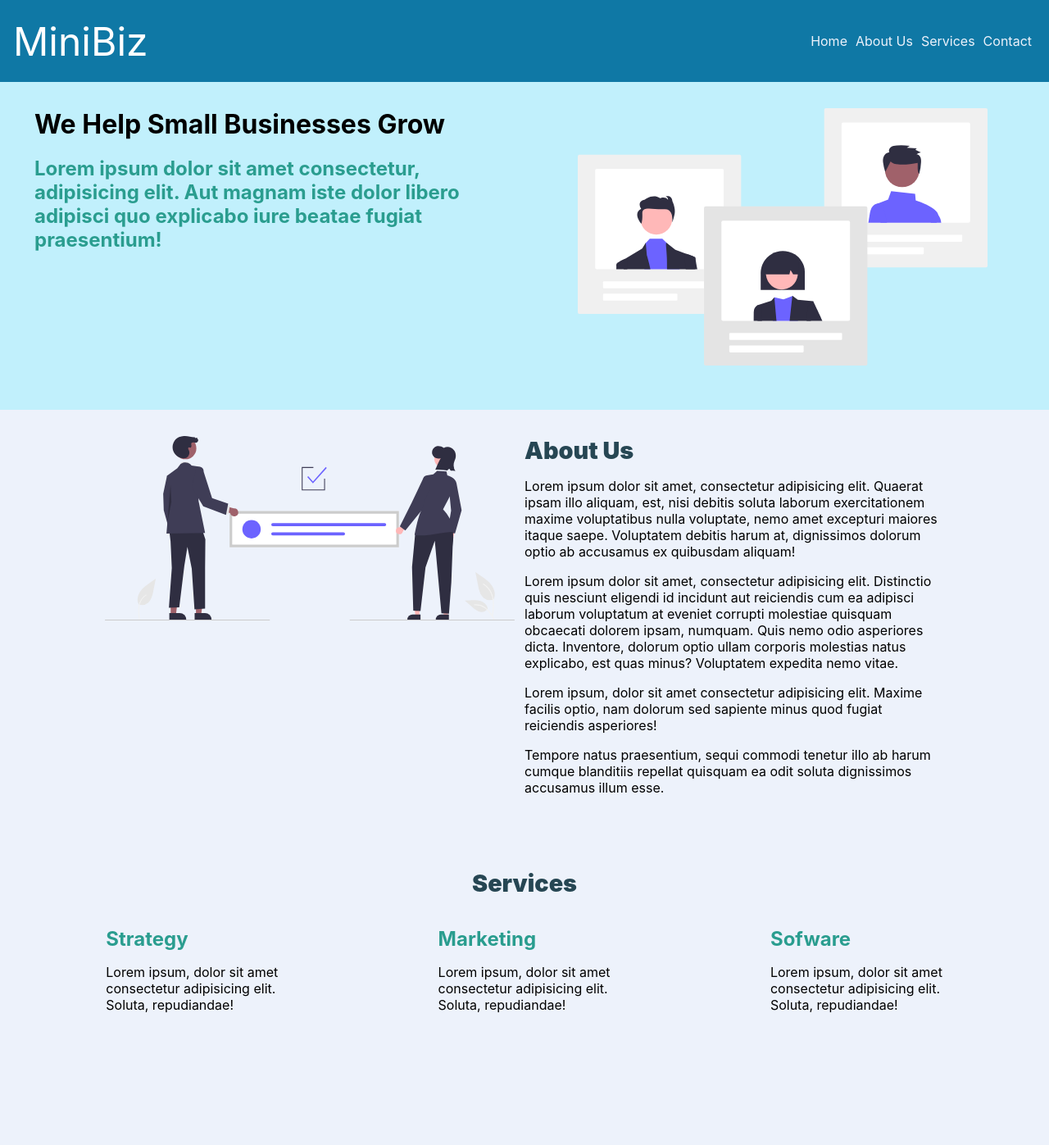
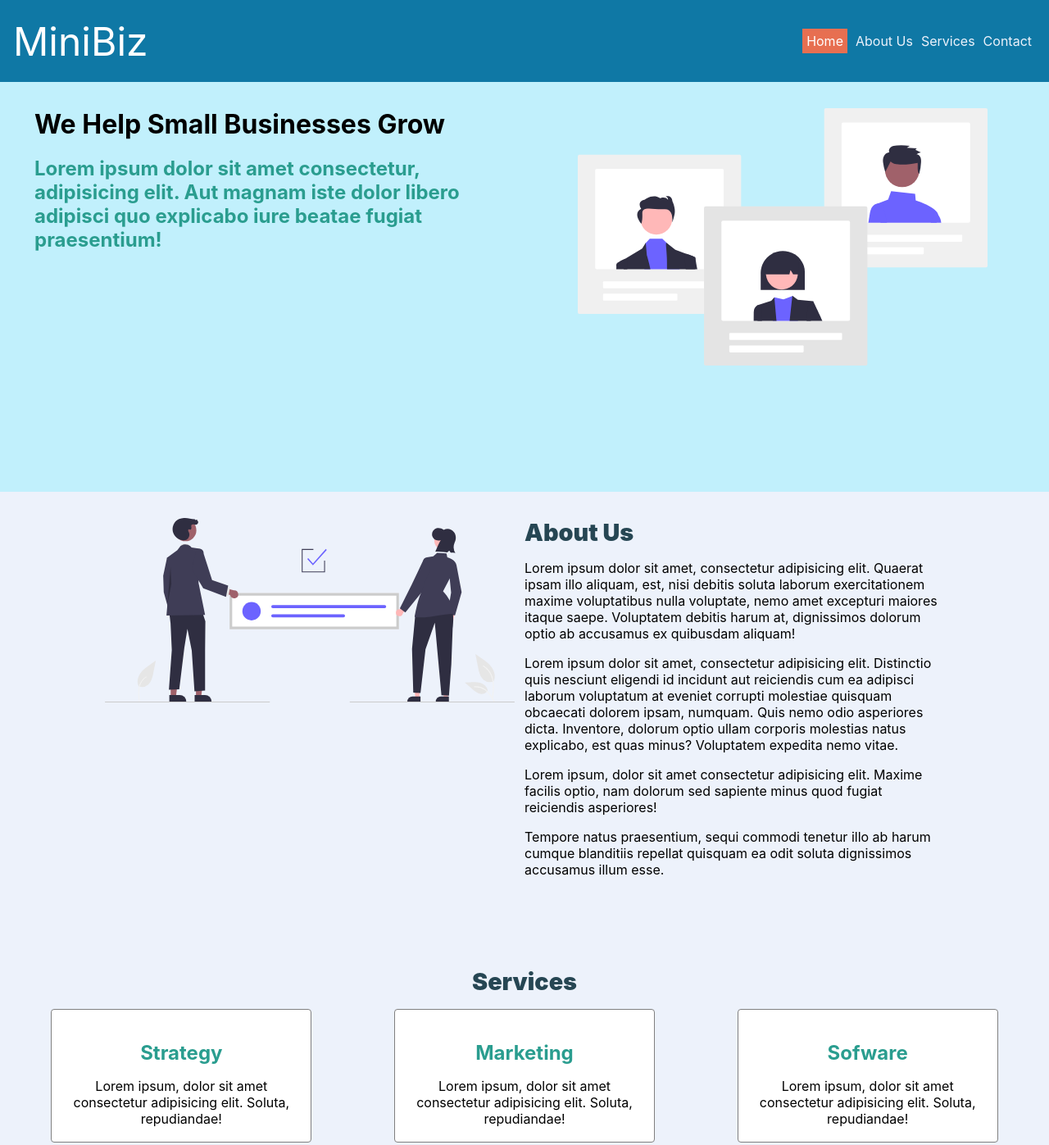
Before and after one commit to iamkarsoft/udacity-landing-page, a plain HTML site: page index.html in a window 1280 px wide. Shown: the top 1397 px of the page at 82% size. Drawn offline with Linux system fonts and the light colour scheme.

Commit message:
switching to grid

```diff
--- a/css/styles.css
+++ b/css/styles.css
@@ -98,7 +98,7 @@ main {
 
 
 .seperator{
-    margin: 10rem 0;
+    margin: 5rem 0;
 }
 
 /*
@@ -145,7 +145,7 @@ nav a{
 	background:  var(--light-blue);
 	width: 100%;
 	padding: 0 10px;
-	height: 50vh;
+	height: 500px;
 
 }
 
@@ -176,7 +176,7 @@ nav a{
 	display: flex;
 	padding: 2rem 0;
 	margin: auto 10%;
-    height: 50vh;
+    height: 500px;
 }
 
 #about section{
@@ -198,9 +198,23 @@ nav a{
 }
 
 #services .content {
-    display: flex;
-    justify-content: center;
+    display: grid;
+    grid-template-columns: repeat(3, 1fr);
+    grid-gap: 40px;
+    /*justify-content: center;*/
     padding: 0 2rem;
+}
+
+#services .content section{
+    border: 1px solid gray;
+    border-radius: 4px;
+    padding: 18px 8px;
+    text-align: center;
+    background:  #fff;
+}
+
+#services .content h2{
+    text-align: center;
 }
 
 #services h2.lead{
@@ -209,7 +223,7 @@ nav a{
 }
 
 #services .content section{
-    width: 35%;
+    /*width: 35%;*/
     margin: 0 8%;
 }
 
@@ -218,11 +232,12 @@ nav a{
  */
 
 #contact{
-    display: flex;
+    display: grid;
+    grid-template-columns: repeat(2, 1fr);
 }
 
 #contact section{
-    width: 50%;
+
 }
 
 #contact section:nth-of-type(1){
--- a/js/app.js
+++ b/js/app.js
@@ -2,6 +2,10 @@
 
 // add class to menu
 let navLinks = document.querySelectorAll('.nav__links--items a');
+const home = document.querySelector('a[href="#content"]');
+const about = document.querySelector('a[href="#about"]');
+const services = document.querySelector('a[href="#services"]');
+const contact = document.querySelector('a[href="#contact"]');
 
 
 
@@ -19,6 +23,41 @@ const previousActive = document.querySelector(".active");
 		previousActive.classList.remove("active");
 	}
 
-
 	this.classList.add("active");
 }
+
+
+
+window.addEventListener('scroll',function(){
+	const previousActive = document.querySelector(".active");
+
+
+if(window.scrollY < 500  ){
+	if(previousActive){
+		previousActive.classList.remove("active");
+	}
+	home.classList.add("active");
+
+}else if(window.scrollY < 1000){
+	if(previousActive){
+		previousActive.classList.remove("active");
+	}
+	about.classList.add("active");
+}else if(window.scrollY < 1400){
+
+	if(previousActive){
+		previousActive.classList.remove("active");
+	}
+
+	services.classList.add("active");
+}else if(window.scrollY < 2000){
+
+	if(previousActive){
+		previousActive.classList.remove("active");
+	}
+
+	contact.classList.add("active");
+}
+
+
+});
```
